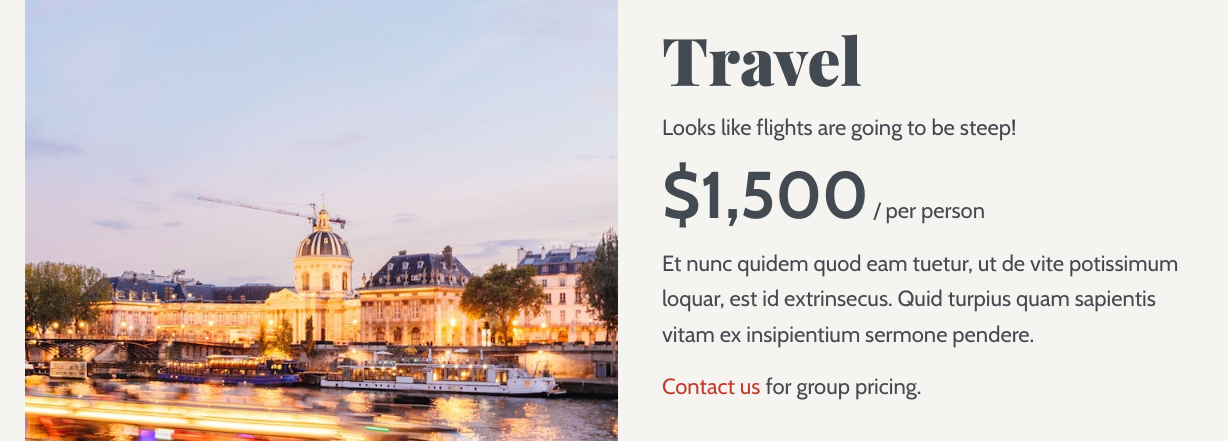
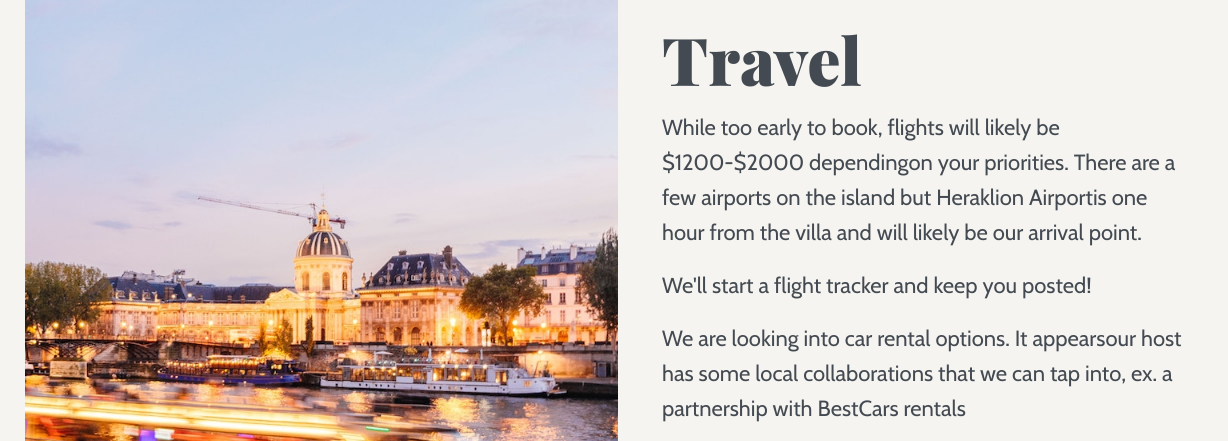
Before and after one commit to Chramberry/Chramberry.github.io, a plain HTML site: page travel.html in a window 1280 px wide. Shown: the part 112-553 px from the top of the page, 52-1280 px from the left. Drawn offline with nearby package versions, Linux system fonts and the light colour scheme.

Commit message:
Update travel.html

```diff
--- a/travel.html
+++ b/travel.html
@@ -80,9 +80,9 @@
             <!-- Page Content -->
             <main class="content pt2 pb2">
                 <h2>Travel</h2>
-                <p>Looks like flights are going to be steep!</p>
-                <p><span class="h1 bold">$1,500</span> / per person</p>
-                <p>Et nunc quidem quod eam tuetur, ut de vite potissimum loquar, est id extrinsecus. Quid turpius quam sapientis vitam ex insipientium sermone pendere.</p>
+                <p>While too early to book, flights will likely be $1200-$2000 dependingon your priorities. There are a few airports on the island but Heraklion Airportis one hour from the villa and will likely be our arrival point.</p>
+                <p>We'll start a flight tracker and keep you posted!</p>
+                <p>We are looking into car rental options.  It appearsour host has some local collaborations that we can tap into, ex. a partnership with BestCars rentals</p>
                 <p><a href="/contact" class="link link--default">Contact us</a> for group pricing.</p>
             </main>
                         <!-- Footer -->
```
